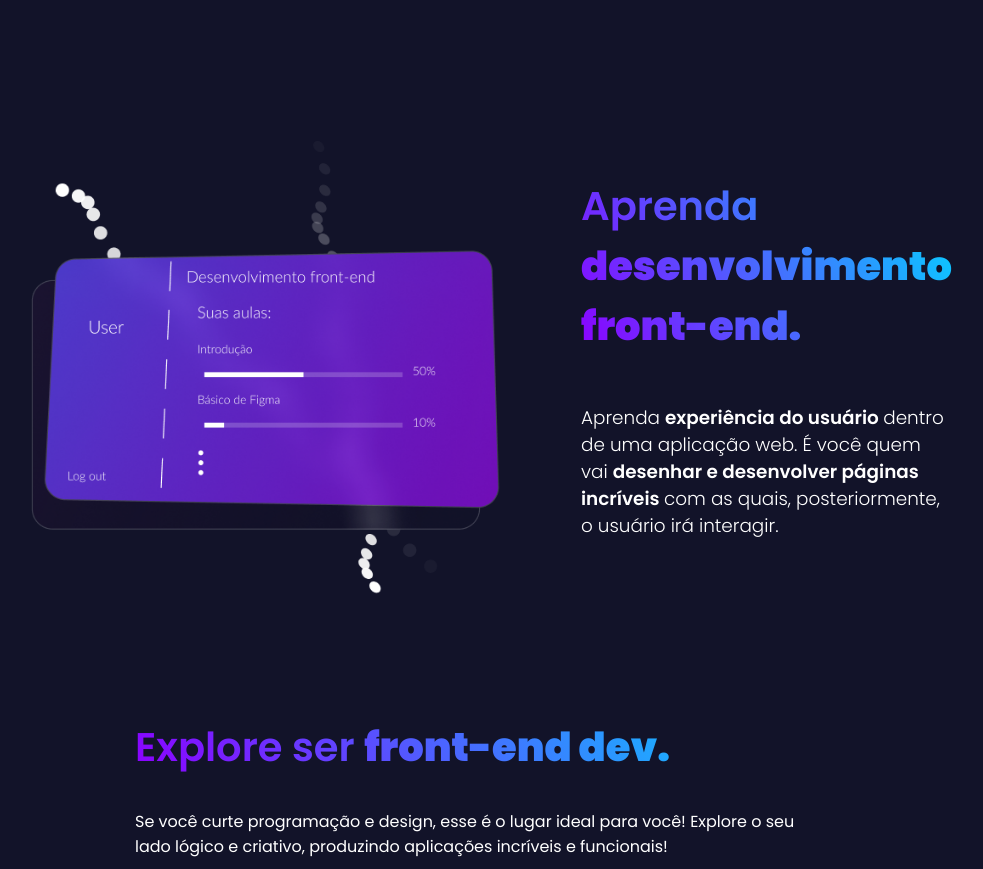
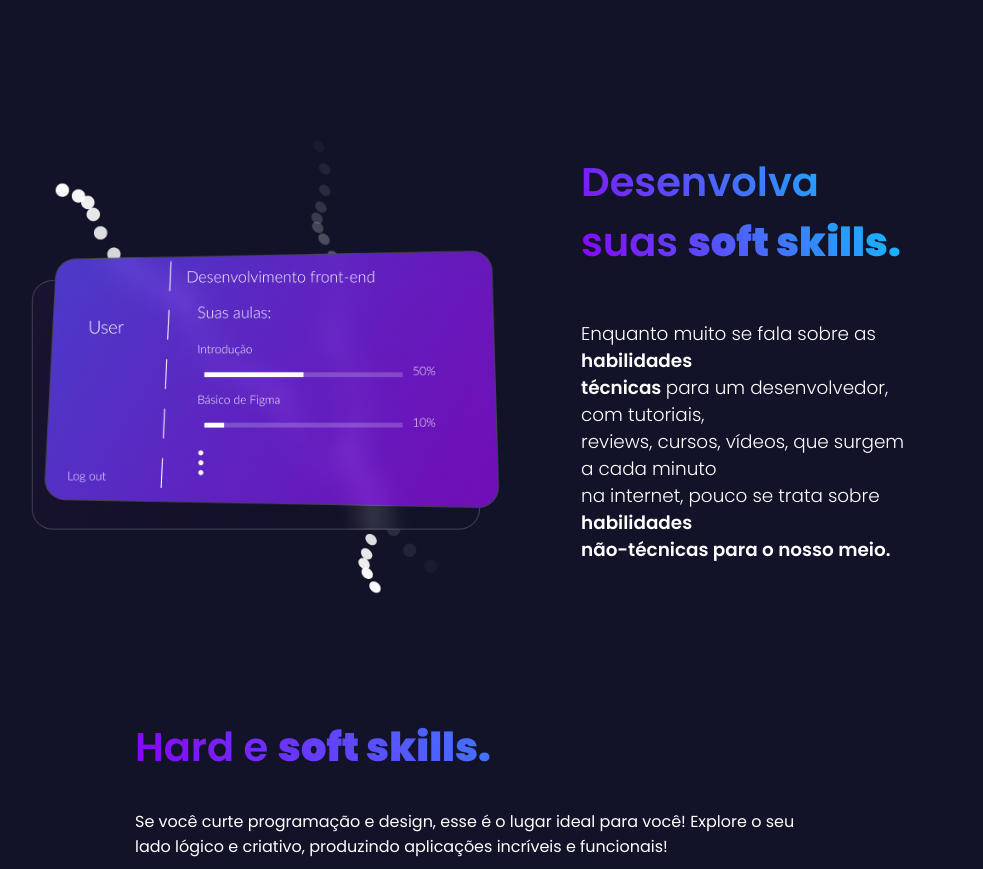
Before and after one commit to lucastso/enygma-courses, a plain HTML site: page src/softskills-course/soft.html in a window 1280 px wide. Shown: the part 83-952 px from the top of the page, without its empty margins (169-1152 px from the left). Drawn offline with Linux system fonts and the light colour scheme.

Commit message:
feat: changing text on softskills

```diff
--- a/src/softskills-course/soft.html
+++ b/src/softskills-course/soft.html
@@ -43,16 +43,19 @@
       </div>
       <div class="first-hero">
         <h1 class="hero-first-p">
-          Aprenda
-          <span class="highlight">desenvolvimento <br />front-end.</span>
+          Desenvolva suas
+          <span class="highlight">soft skills.</span>
         </h1>
 
         <p class="hero-second-p">
-          Aprenda <span class="clarifier">experiência do usuário </span>dentro
-          <br />de uma aplicação web. É você quem <br />vai
+          Enquanto muito se fala sobre as
+          <span class="clarifier">habilidades <br />técnicas </span>para um
+          desenvolvedor, com tutoriais,<br />
+          reviews, cursos, vídeos, que surgem a cada minuto <br />na internet,
+          pouco se trata sobre
           <span class="clarifier"
-            >desenhar e desenvolver páginas <br />incríveis </span
-          >com as quais, posteriormente, <br />o usuário irá interagir.
+            >habilidades <br />não-técnicas para o nosso meio.</span
+          >
         </p>
       </div>
     </section>
@@ -60,7 +63,7 @@
     <section id="about">
       <div class="our-about">
         <h1 class="hero-first-p">
-          Explore ser <span class="highlight">front-end dev.</span>
+          Hard e <span class="highlight">soft skills.</span>
         </h1>
         <p>
           Se você curte programação e design, esse é o lugar ideal para você!
```
